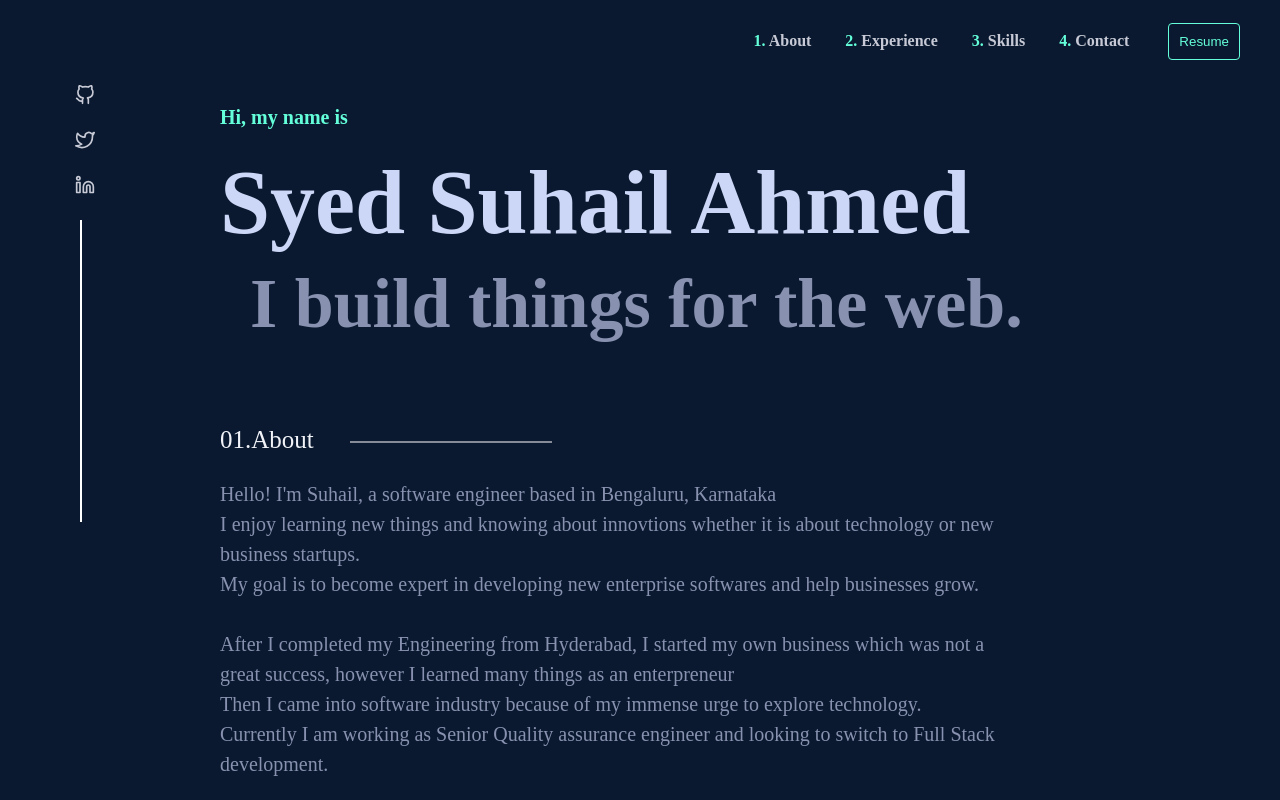
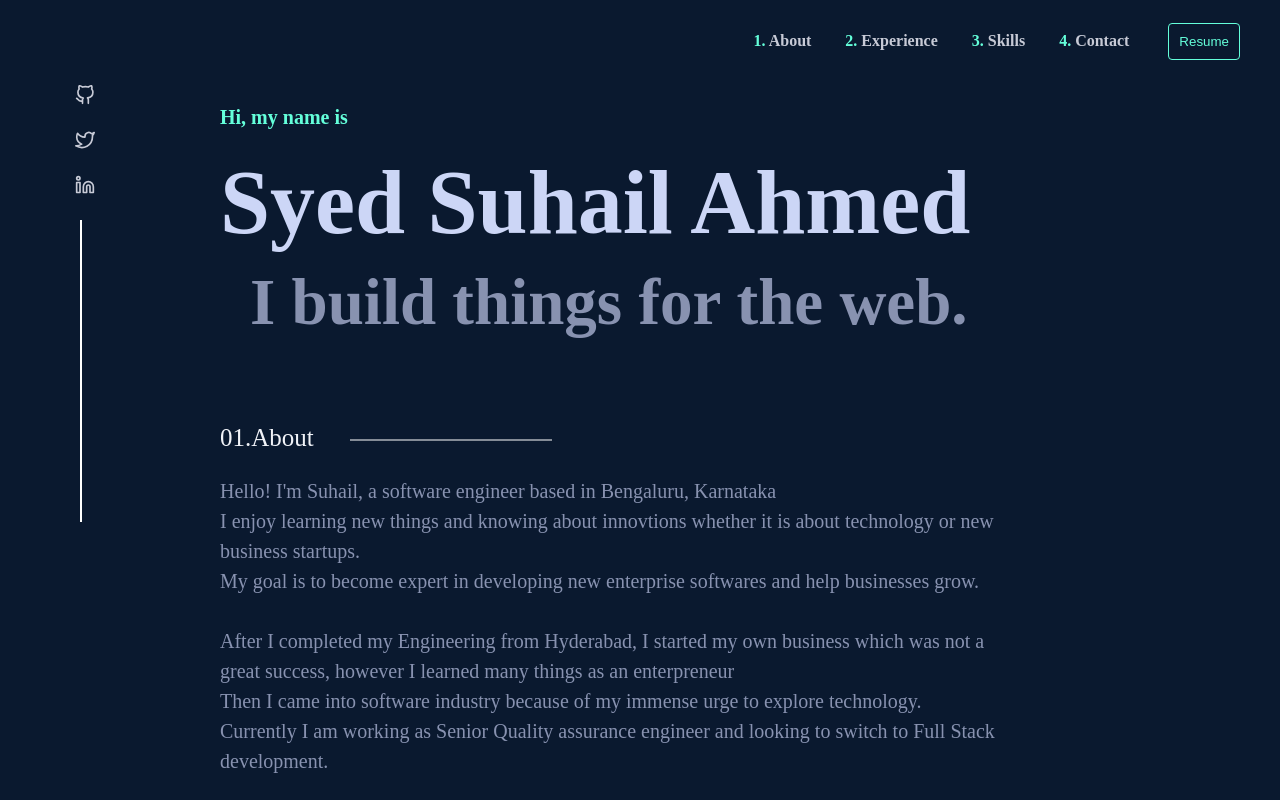
Before and after one commit to ssuhail6300/Portfolio, a plain HTML site: page index.html in a window 1280 px wide. Shown: the top 800 px of the page. Drawn offline with Linux system fonts and the light colour scheme.

Commit message:
Second Commit for Intro Text

```diff
--- a/styles/styles.css
+++ b/styles/styles.css
@@ -73,6 +73,7 @@ height: 20px;
   margin: 50px 200px;
   font-family: Calibre;
   line-height: 0.2;
+  width:800px;
 }
 .greeting{
   color: #64ffda;
@@ -83,7 +84,7 @@ font-size: 90px;
 font-weight: 600;
 }
 .purpose{
-  font-size: 70px;
+  font-size: 65px;
   color: #8892b0;
   margin-left: 30px;
   line-height: 0.5;
```
Also changed, not shown: 1 other file.
